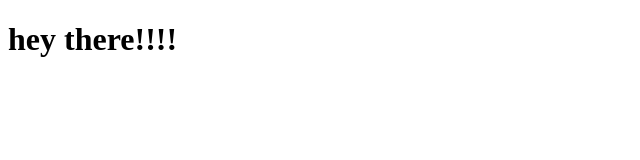
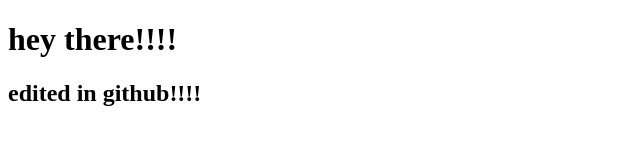
Before and after one commit to ShashiPranay15/5bf_fsd, a plain HTML site: page index.html in a window 1280 px wide. Shown: the whole page, without its empty margins (0-640 px from the left). Drawn offline with Linux system fonts and the light colour scheme.

Commit message:
Updated index.html in git hub

```diff
--- a/index.html
+++ b/index.html
@@ -7,6 +7,7 @@
 </head>
 <body>
     <h1>hey there!!!!</h1>
+    <h2>edited in github!!!!</h2>
 
 </body>
 </html>
```
